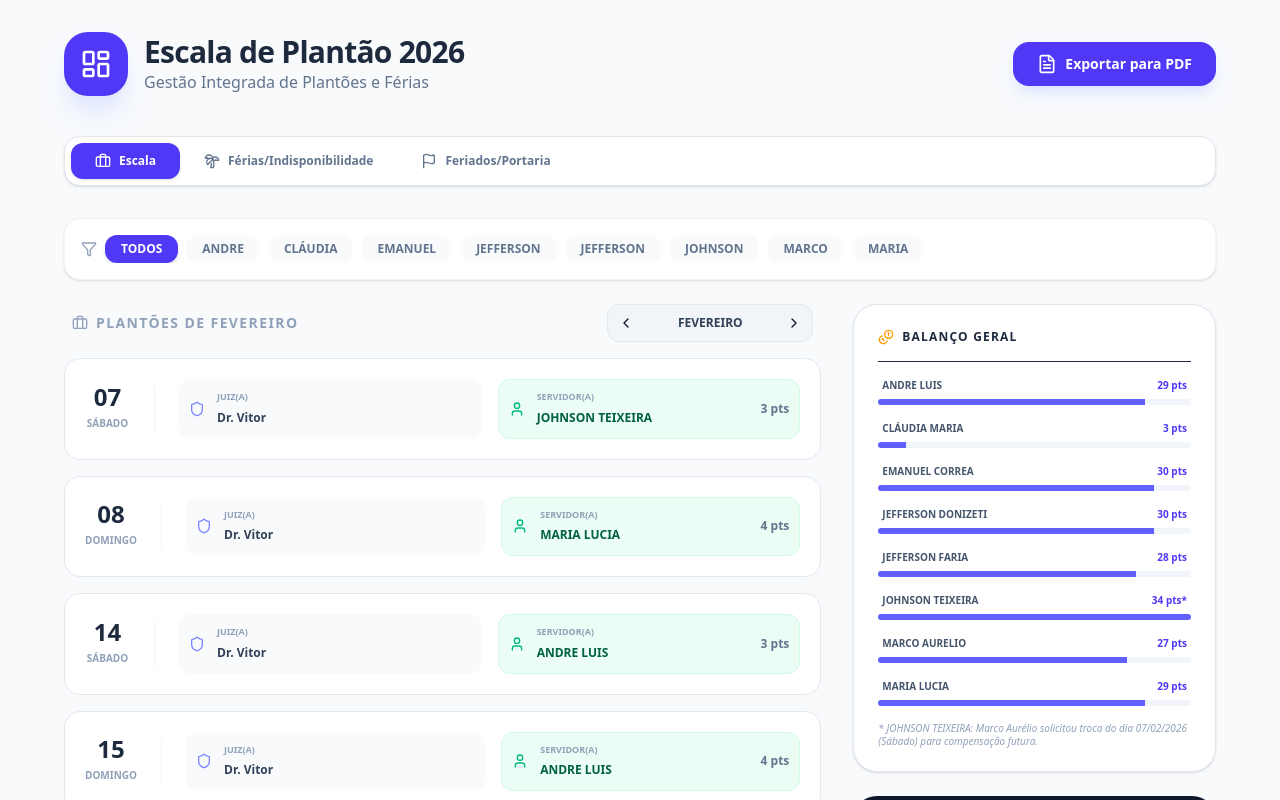
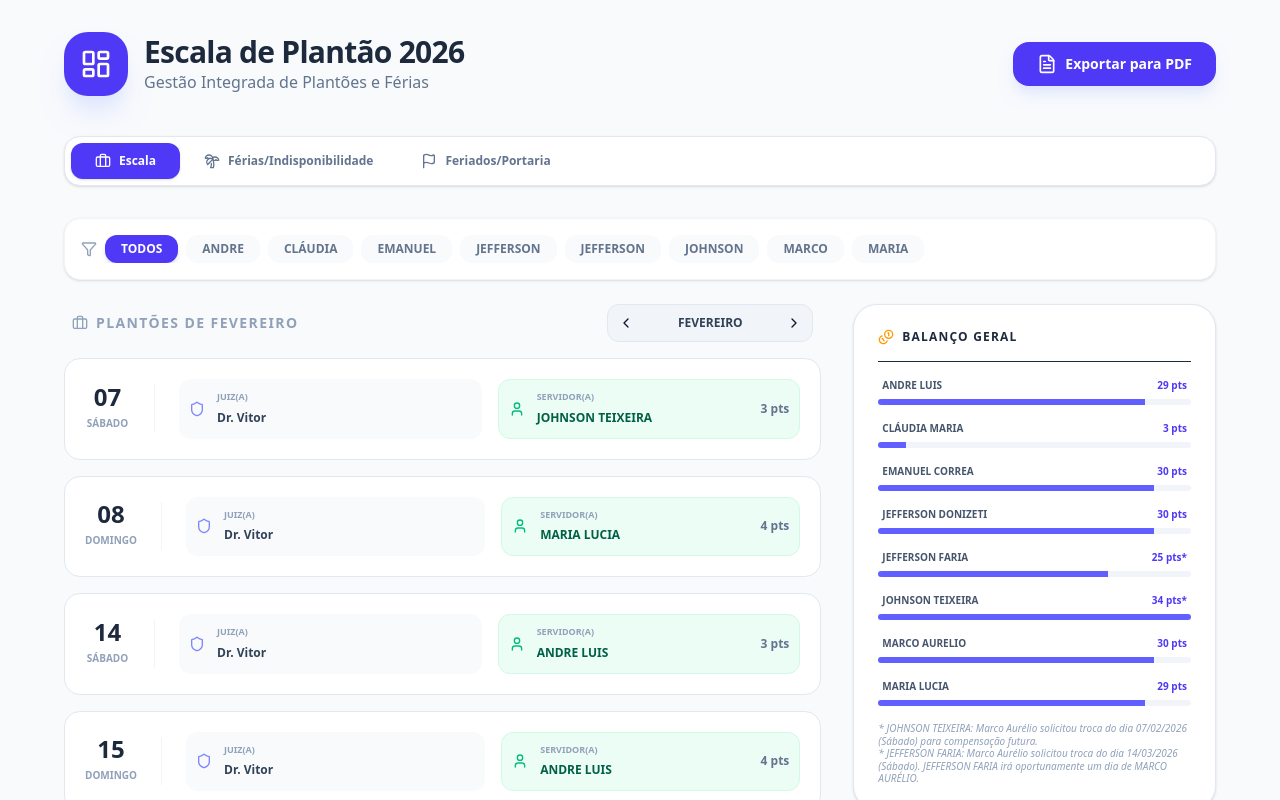
Before and after one commit to johnsonnascimento-sys/escala-de-plantao, a React (Vite) app: page / in a window 1280 px wide. Shown: the top 800 px of the page. Built offline with nearby package versions, Linux system fonts and the light colour scheme.

Commit message:
Ajusta troca de plantao de 14/03/2026 e adiciona observacao

```diff
--- a/src/App.jsx
+++ b/src/App.jsx
@@ -82,7 +82,7 @@ const App = () => {
     // MARÇO
     { data: "2026-03-07", juiz: "Dra. Vera", desc: "Sábado", tipo: "SAB", fixo: "JEFFERSON FARIA" },
     { data: "2026-03-08", juiz: "Dra. Vera", desc: "Domingo", tipo: "DOM", fixo: "JEFFERSON DONIZETI" },
-    { data: "2026-03-14", juiz: "Dra. Vera", desc: "Sábado", tipo: "SAB", fixo: "JEFFERSON FARIA" },
+    { data: "2026-03-14", juiz: "Dra. Vera", desc: "Sábado", tipo: "SAB", fixo: "MARCO AURELIO" },
     { data: "2026-03-15", juiz: "Dra. Vera", desc: "Domingo", tipo: "DOM", fixo: "MARCO AURELIO" },
 
     // ABRIL
@@ -729,7 +729,7 @@ const App = () => {
                       <span>{s.nome}</span>
                       <span className="text-indigo-600">
                         {data.pontos} pts
-                        {s.nome === "JOHNSON TEIXEIRA" && "*"}
+                        {(s.nome === "JOHNSON TEIXEIRA" || s.nome === "JEFFERSON FARIA") && "*"}
                       </span>
                     </div>
                     <div className="h-1.5 bg-slate-100 rounded-full overflow-hidden">
@@ -741,6 +741,8 @@ const App = () => {
             </div>
             <p className="text-[10px] text-slate-400 mt-4 italic leading-tight">
               * JOHNSON TEIXEIRA: Marco Aurélio solicitou troca do dia 07/02/2026 (Sábado) para compensação futura.
+              <br />
+              * JEFFERSON FARIA: Marco Aurélio solicitou troca do dia 14/03/2026 (Sábado). JEFFERSON FARIA irá oportunamente um dia de MARCO AURÉLIO.
             </p>
           </div>
           <div className="bg-slate-900 rounded-3xl p-5 text-slate-300 text-[10px] space-y-3">
```
